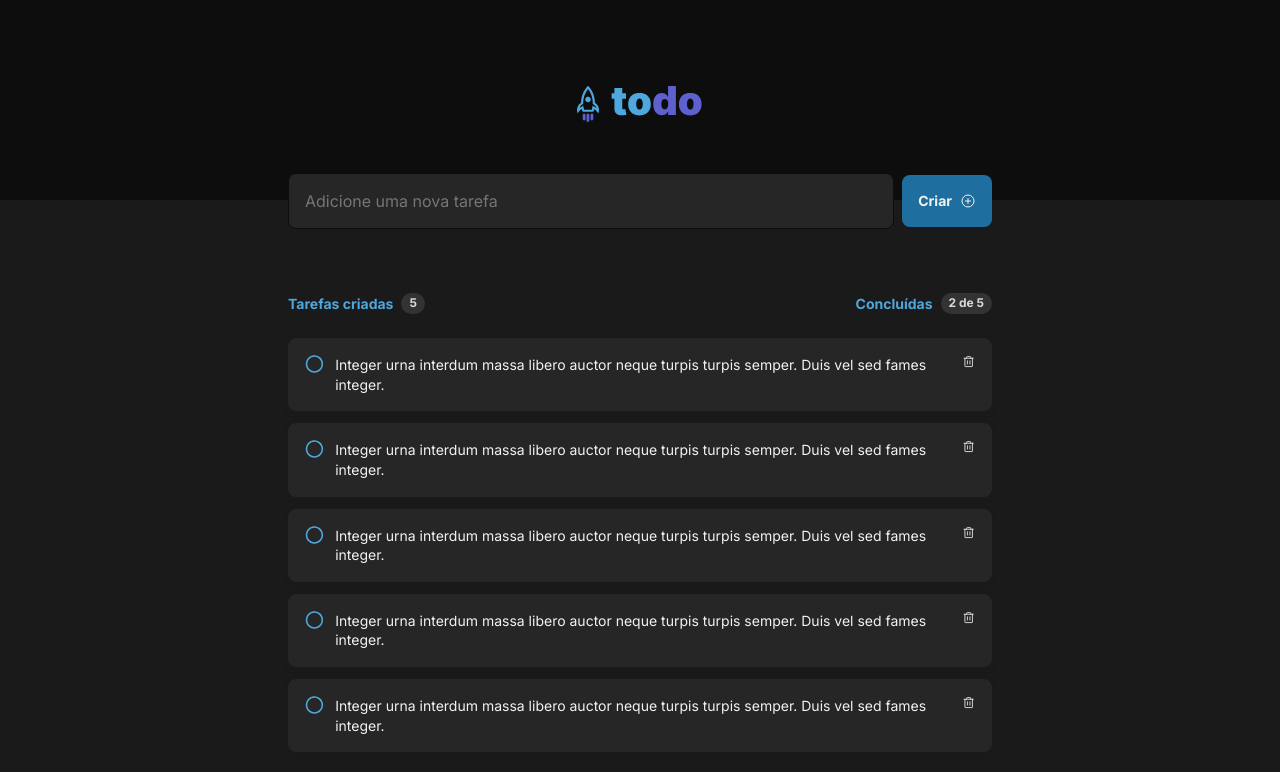
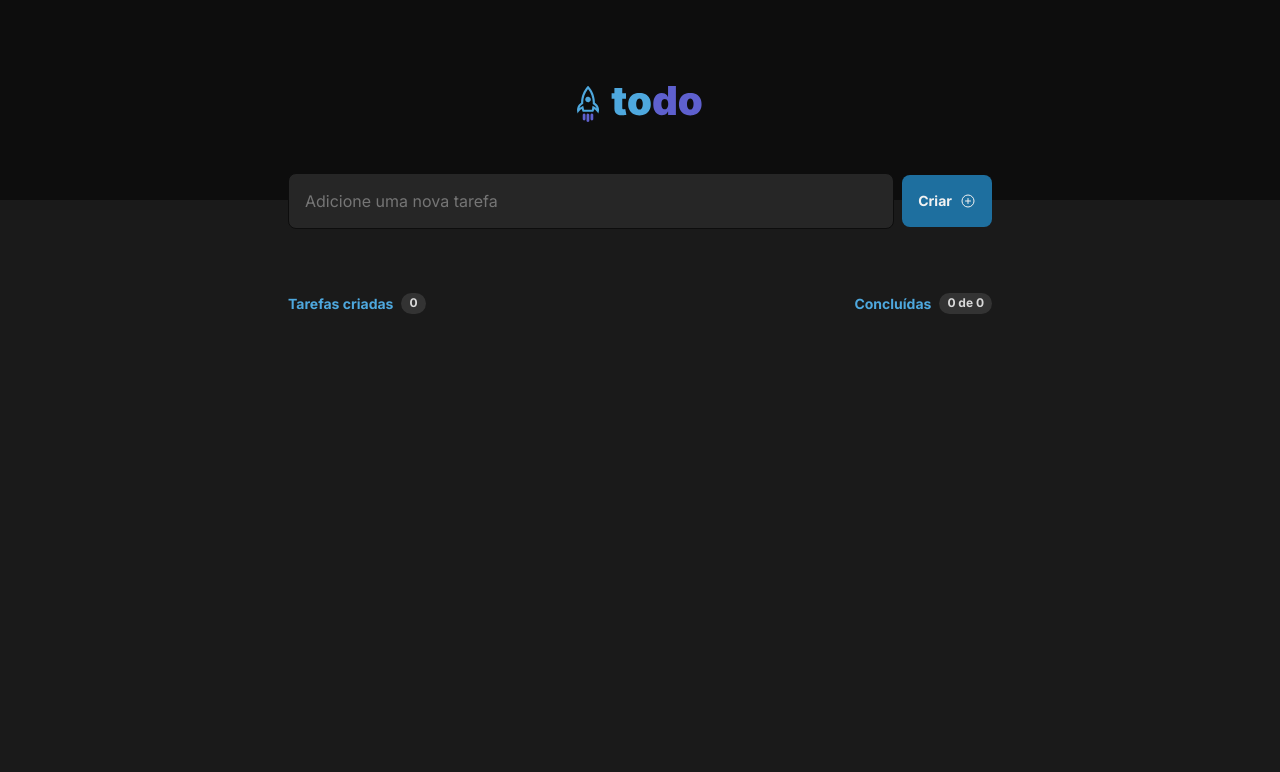
Before and after one commit to AlexandreCDEO/todo-list, a React (Vite) app: page / in a window 1280 px wide. Shown: the top 772 px of the page. Built offline with nearby package versions, Linux system fonts and the light colour scheme.

Commit message:
Finalized

```diff
--- a/package.json
+++ b/package.json
@@ -12,11 +12,13 @@
   "dependencies": {
     "phosphor-react": "^1.4.1",
     "react": "^18.3.1",
-    "react-dom": "^18.3.1"
+    "react-dom": "^18.3.1",
+    "uuid": "^10.0.0"
   },
   "devDependencies": {
     "@types/react": "^18.3.3",
     "@types/react-dom": "^18.3.0",
+    "@types/uuid": "^10.0.0",
     "@typescript-eslint/eslint-plugin": "^7.13.1",
     "@typescript-eslint/parser": "^7.13.1",
     "@vitejs/plugin-react": "^4.3.1",
--- a/src/App.tsx
+++ b/src/App.tsx
@@ -8,22 +8,64 @@ import { Form } from './components/Form'
 import { Info } from './components/Info'
 import { Task } from './components/Task'
 
+import { v4 as uuidv4 } from 'uuid';
+import { useState } from 'react'
+
+interface Todo {
+  id: string;
+  content: string;
+  isCompleted: boolean
+}
+
 export function App() {
+  const [todos, setTodos] = useState<Todo[]>([])
+  const onAddTodo = (content: string) => {
+    const newTodo: Todo = {
+      id: uuidv4().toString(),
+      content,
+      isCompleted: false,
+    }
+
+    setTodos([...todos, newTodo])
+  }
+
+  const onUpdateStatus = (id: string, isCompleted: boolean) => {
+    setTodos(prevTodos =>
+      prevTodos.map(todo =>
+        todo.id === id ? { ...todo, isCompleted } : todo
+      )
+    );
+  }
+
+  const removeTodo = (id: string) => {
+    setTodos(prevTodos =>
+        prevTodos.filter(todo => todo.id !== id)
+    );
+  };
+
+  const total = todos.length;
+  const todosCompletedQuantity = todos.filter((todo) => todo.isCompleted).length;
+
   return (
     <div>
       <Header />
       <div className={styles.container}>
-        <Form />
+        <Form onAddTodo={onAddTodo}/>
 
         <main className={styles.main}>
-          <Info />
+          <Info total={total} completedQuantity={todosCompletedQuantity}/>
 
           <div className={styles.taskList}>
-            <Task />
-            <Task />
-            <Task />
-            <Task />
-            <Task />
+          {todos.map(todo => (
+              <Task
+                key={todo.id.toString()}
+                id={todo.id.toString()}
+                content={todo.content}
+                isCompleted={todo.isCompleted}
+                onUpdateStatus = {onUpdateStatus}
+                removeTodo = {removeTodo}
+              />
+            ))}
           </div>
         </main>
       </div>
--- a/src/components/Form.tsx
+++ b/src/components/Form.tsx
@@ -1,11 +1,32 @@
+import { useState } from 'react';
 import styles from './Form.module.css'
 
 import { PlusCircle } from 'phosphor-react'
 
-export function Form() {
+interface FormProps {
+    onAddTodo: (content: string) => void;
+}
+
+export function Form({ onAddTodo }: FormProps) {
+
+    const [inputValue, setInputValue] = useState('');
+
+    const handleSubmit = (event: React.FormEvent) => {
+        event.preventDefault();
+
+        if(inputValue.trim()) {
+            onAddTodo(inputValue);
+            setInputValue('');
+        }
+    }
+
+    const handleInput = (e: React.ChangeEvent<HTMLInputElement>) => {
+        setInputValue(e.target.value);
+    }
+
     return(
-        <form className={styles.form}>
-            <input type="text" placeholder='Adicione uma nova tarefa' name="task"/>
+        <form onSubmit={handleSubmit} className={styles.form}>
+            <input onChange={handleInput} value={inputValue} type="text" placeholder='Adicione uma nova tarefa' name="task"/>
             <button type="submit">
                 Criar
                 <PlusCircle size={16}/>
--- a/src/components/Info.tsx
+++ b/src/components/Info.tsx
@@ -1,16 +1,22 @@
 import styles from './Info.module.css'
 
-export function Info() {
+interface InfoProps {
+    total: number;
+    completedQuantity: number;
+}
+
+export function Info({ total, completedQuantity}: InfoProps) {
+
     return (
         <div className={styles.info}>
             <div>
                 <strong>Tarefas criadas</strong>
-                <span>5</span>
+                <span>{total >= 0 ? total : 0}</span>
             </div>
 
             <div>
                 <strong>Concluídas</strong>
-                <span>2 de 5</span>
+                <span> {completedQuantity >= 0 ? completedQuantity : 0} de {total >= 0 ? total : 0}</span>
             </div>
         </div>
     )
--- a/src/components/Task.module.css
+++ b/src/components/Task.module.css
@@ -55,6 +55,7 @@
 
 .removeIcon {
     cursor: pointer;
+    margin-left: auto;
 
     &:hover {
         color: var(--danger);
--- a/src/components/Task.tsx
+++ b/src/components/Task.tsx
@@ -2,11 +2,25 @@ import { useState } from 'react';
 import { Trash } from 'phosphor-react';
 import styles from './Task.module.css';
 
-export function Task() {
-    const [isChecked, setIsChecked] = useState(false);
+interface TaskProps {
+    id: string;
+    content: string;
+    isCompleted: boolean;
+    onUpdateStatus: (id: string, isCompleted: boolean) => void;
+    removeTodo: (id: string) => void;
+}
+
+export function Task({id, content, isCompleted, onUpdateStatus, removeTodo}: TaskProps) {
+    const [isChecked, setIsChecked] = useState(isCompleted);
 
     const handleCheckboxChange = () => {
-        setIsChecked(!isChecked);
+        const isCompleted = !isChecked;
+        setIsChecked(isCompleted);
+        onUpdateStatus(id, isCompleted);
+    };
+
+    const handleRemoveTodo = () => {
+        removeTodo(id);
     };
 
     return (
@@ -22,8 +36,8 @@ export function Task() {
                     onChange={handleCheckboxChange}
                 />
             </div>
-            <span>Integer urna interdum massa libero auctor neque turpis turpis semper. Duis vel sed fames integer.</span>
-            <Trash className={styles.removeIcon} size={14} />
+            <span>{content}</span>
+            <Trash onClick={handleRemoveTodo} className={styles.removeIcon} size={14} />
         </div>
     );
 }
```
Also changed, not shown: 1 other file (tests, documents, lock files or other folders).
